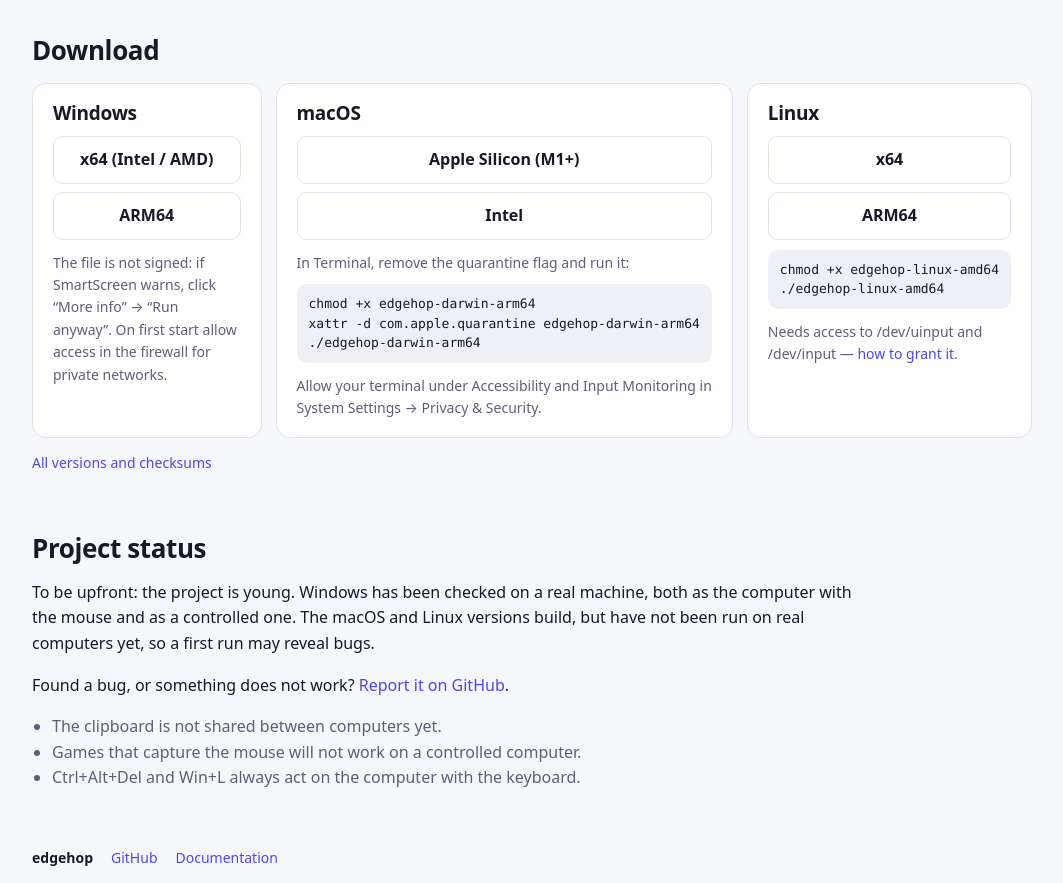
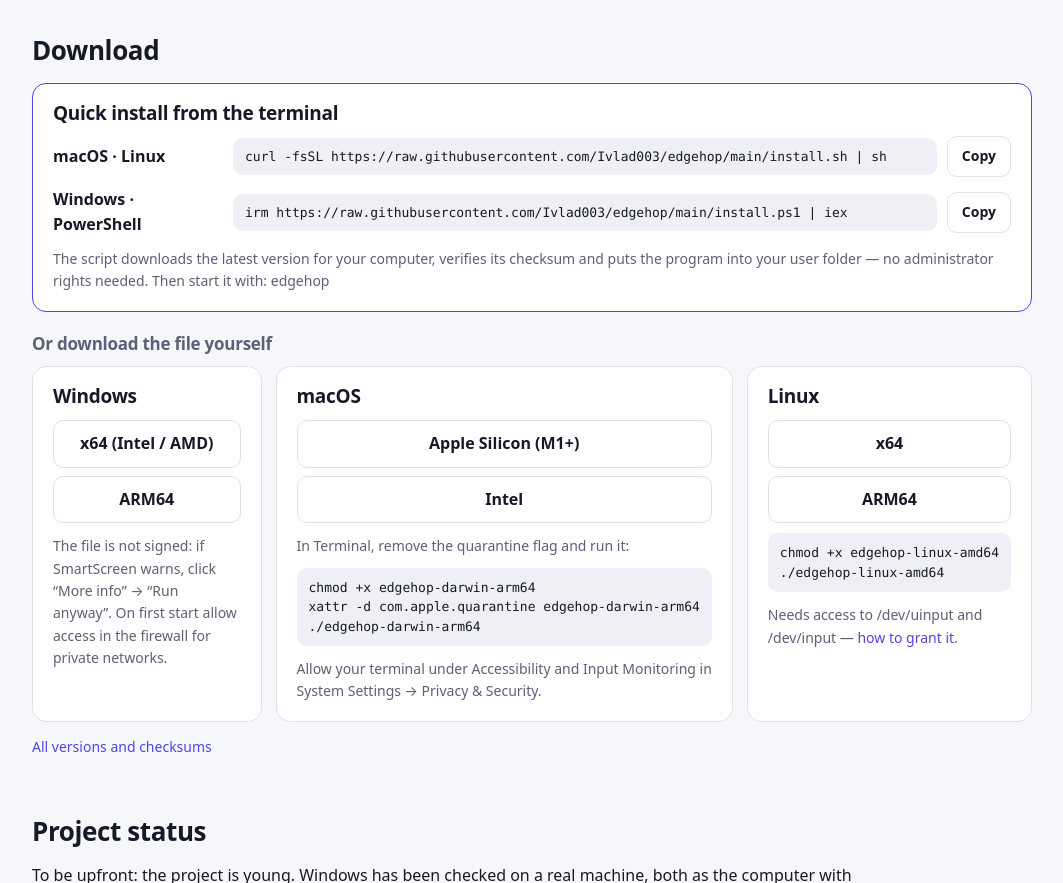
Before and after one commit to Ivlad003/edgehop, a plain HTML site: page site/index.html in a window 1280 px wide. Shown: the part 1384-2267 px from the top of the page, without its empty margins (108-1171 px from the left). Drawn offline with Linux system fonts and the light colour scheme.

Commit message:
Add quick-install scripts for the terminal
install.sh (macOS, Linux) and install.ps1 (Windows) download the latest
release for the current machine, verify its SHA-256 checksum and install
it into the user's folder without administrator rights. The site and the
README show the one-line commands.

CI now runs both installers against the published release and starts the
program once on Windows, macOS and Linux.

Co-Authored-By: Claude Fable 5.2 <noreply@anthropic.com>

```diff
--- a/site/index.html
+++ b/site/index.html
@@ -105,6 +105,23 @@
   <section id="download" class="block">
     <h2 data-uk="Завантажити">Download</h2>
     <p class="small" id="release-info"></p>
+
+    <div class="quick">
+      <h3 data-uk="Швидка інсталяція з термінала">Quick install from the terminal</h3>
+      <div class="quick-row">
+        <span class="quick-os">macOS · Linux</span>
+        <code id="cmd-sh">curl -fsSL https://raw.githubusercontent.com/Ivlad003/edgehop/main/install.sh | sh</code>
+        <button type="button" class="copy" data-copy="cmd-sh" data-uk="Копіювати">Copy</button>
+      </div>
+      <div class="quick-row">
+        <span class="quick-os">Windows · PowerShell</span>
+        <code id="cmd-ps">irm https://raw.githubusercontent.com/Ivlad003/edgehop/main/install.ps1 | iex</code>
+        <button type="button" class="copy" data-copy="cmd-ps" data-uk="Копіювати">Copy</button>
+      </div>
+      <p class="small" data-uk="Скрипт завантажує останню версію саме для вашого комп'ютера, перевіряє контрольну суму й кладе програму у вашу теку користувача — права адміністратора не потрібні. Після цього запустіть: edgehop">The script downloads the latest version for your computer, verifies its checksum and puts the program into your user folder — no administrator rights needed. Then start it with: edgehop</p>
+    </div>
+
+    <h3 class="sub" data-uk="Або завантажте файл вручну">Or download the file yourself</h3>
     <div class="downloads">
       <div class="dl">
         <h3>Windows</h3>
--- a/site/site.js
+++ b/site/site.js
@@ -43,6 +43,30 @@ function detectSystem() {
   if (s.includes('mac')) return { name: 'macOS', file: 'edgehop-darwin-arm64' };
   if (s.includes('linux') || s.includes('x11')) return { name: 'Linux', file: 'edgehop-linux-amd64' };
   return null;
+}
+
+// The quick-install commands fetch the scripts straight from the repository.
+function setCommands() {
+  if (!repo) return;
+  const raw = 'https://raw.githubusercontent.com/' + repo + '/main/';
+  document.getElementById('cmd-sh').textContent = 'curl -fsSL ' + raw + 'install.sh | sh';
+  document.getElementById('cmd-ps').textContent = 'irm ' + raw + 'install.ps1 | iex';
+}
+
+async function copyCommand(button) {
+  const text = document.getElementById(button.dataset.copy).textContent;
+  try {
+    await navigator.clipboard.writeText(text);
+  } catch (e) {
+    const area = document.createElement('textarea');
+    area.value = text;
+    document.body.append(area);
+    area.select();
+    document.execCommand('copy');
+    area.remove();
+  }
+  button.textContent = lang === 'uk' ? 'Скопійовано' : 'Copied';
+  setTimeout(() => { button.textContent = lang === 'uk' ? button.dataset.uk : button.dataset.en; }, 1300);
 }
 
 function setMainDownload() {
@@ -93,7 +117,11 @@ function init() {
     else if ((navigator.language || '').toLowerCase().startsWith('uk')) lang = 'uk';
   } catch (e) { /* storage may be unavailable */ }
   setLinks();
+  setCommands();
   setMainDownload();
+  for (const button of document.querySelectorAll('button.copy')) {
+    button.addEventListener('click', () => copyCommand(button));
+  }
   applyLanguage();
   document.getElementById('lang').addEventListener('click', () => {
     lang = lang === 'uk' ? 'en' : 'uk';
--- a/site/style.css
+++ b/site/style.css
@@ -142,3 +142,33 @@ footer span { font-weight: 700; color: var(--text); }
   .hero { grid-template-columns: 1fr; padding-top: 24px; }
   .features, .downloads { grid-template-columns: 1fr; }
 }
+
+.quick {
+  background: var(--card);
+  border: 1px solid var(--accent);
+  border-radius: 14px;
+  padding: 18px 20px;
+  margin-bottom: 22px;
+}
+.quick h3 { margin: 0 0 12px; font-size: 19px; }
+.quick-row { display: flex; align-items: center; gap: 10px; flex-wrap: wrap; margin-bottom: 10px; }
+.quick-os { flex: 0 0 170px; font-weight: 600; }
+.quick-row code {
+  flex: 1 1 320px;
+  background: var(--code);
+  border-radius: 10px;
+  padding: 9px 12px;
+  font: 13px/1.5 ui-monospace, SFMono-Regular, "Cascadia Mono", Consolas, Menlo, monospace;
+  overflow-wrap: anywhere;
+}
+.copy {
+  font: inherit; font-size: 14px; font-weight: 600; color: var(--text);
+  background: var(--card); border: 1px solid var(--line); border-radius: 10px; padding: 8px 14px; cursor: pointer;
+}
+.copy:hover { border-color: var(--accent); }
+.quick p { margin: 4px 0 0; }
+h3.sub { font-size: 17px; margin: 0 0 12px; color: var(--muted); font-weight: 600; }
+
+@media (max-width: 860px) {
+  .quick-os { flex-basis: 100%; }
+}
```
Also changed, not shown: 4 other files.
